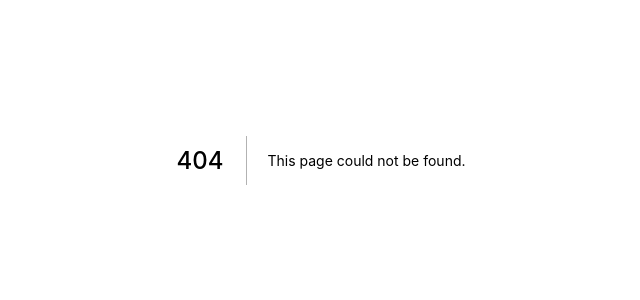
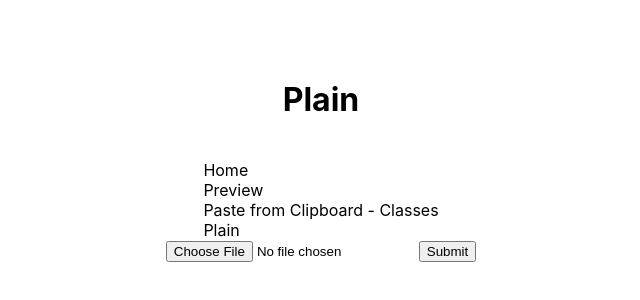
Before and after one commit to dwestland/next-dropzone, a Next.js app: page /xplain in a window 1280 px wide. Before the commit this address had no page. Shown: the part 240-540 px from the top of the page, without its empty margins (319-959 px from the left). Built offline with nearby package versions, Linux system fonts and the light colour scheme.

Commit message:
Update uploder

```diff
--- a/pages/file-upload.tsx
+++ b/pages/xfile-upload.tsx
@@ -20,7 +20,7 @@ const FileUpload = () => {
     formData.append('file', file)
 
     try {
-      const res = await axios.post('/', formData, {
+      const res = await axios.post('http://localhost:5000/upload', formData, {
         headers: {
           'Content-Type': 'multipart/form-data',
         },
--- /dev/null
+++ b/pages/xplain.tsx
@@ -0,0 +1,19 @@
+/* eslint-disable import/no-unresolved */
+/* eslint-disable import/extensions */
+import React from 'react'
+import Nav from '@/components/Nav'
+
+function Plain() {
+  return (
+    <div className="container home-div">
+      <h1>Plain</h1>
+      <Nav />
+      <form method="POST" action="/upload" encType="multipart/form">
+        <input type="file" name="image" />
+        <input type="submit" />
+      </form>
+    </div>
+  )
+}
+
+export default Plain
--- a/src/components/Nav.tsx
+++ b/src/components/Nav.tsx
@@ -11,13 +11,14 @@ const Nav = () => (
     <Link href="/preview">
       <a>Preview</a>
     </Link>
-    <br />
-    <Link href="/paste-from-clipboard">
-      <a>Paste from Clipboard</a>
-    </Link>
+
     <br />
     <Link href="/paste-container">
       <a>Paste from Clipboard - Classes</a>
+    </Link>
+    <br />
+    <Link href="/upload-image-form">
+      <a>Plain</a>
     </Link>
     <br />
   </div>
```
Also changed, not shown: pages/upload-image-form.tsx (+22 -9 lines), pages/xpaste-from-clipboard.tsx (renamed from pages/paste-from-clipboard.tsx), 1 other file (tests, documents, lock files or other folders).
